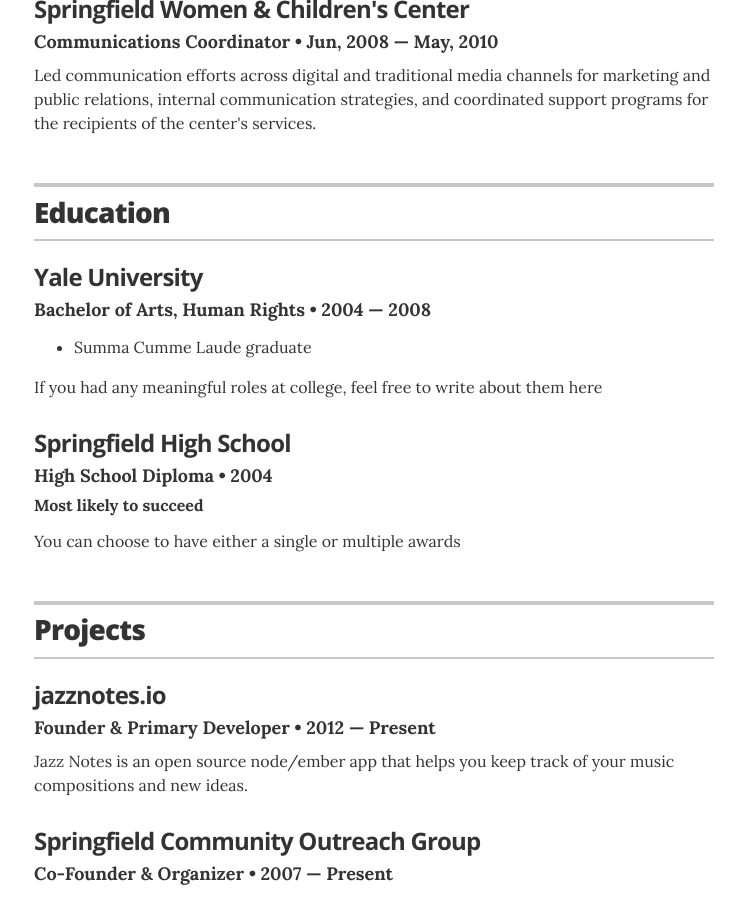
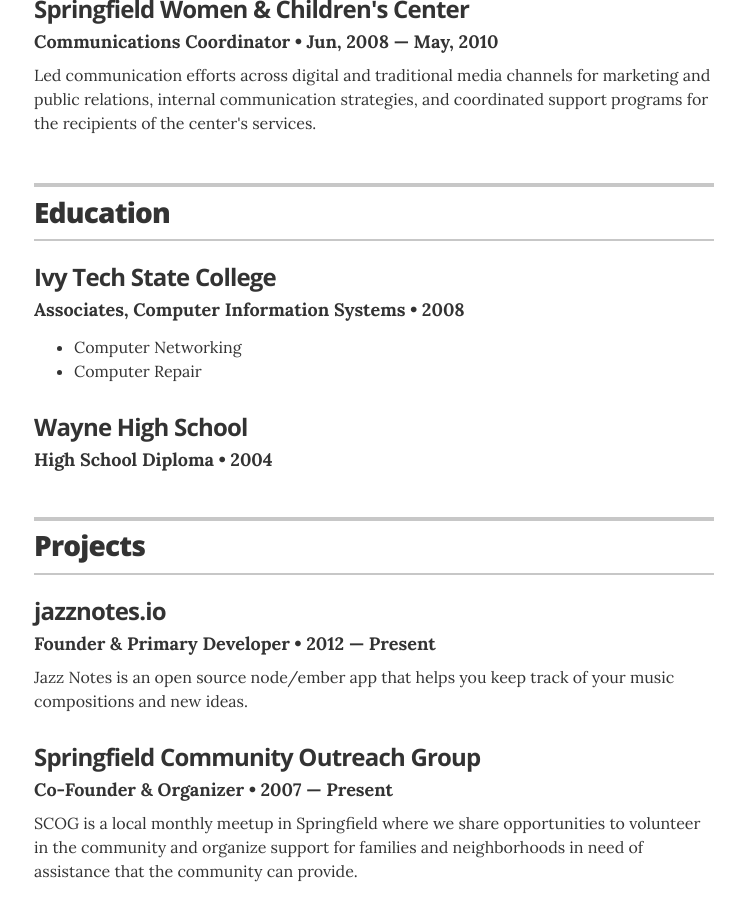
Before and after one commit to bbooker5/about, a Jekyll site: the page built from index.html, in a window 1280 px wide and 900 px high, scrolled down 736 px. Shown: the whole window, without its empty margins (266-1011 px from the left). Built offline with Jekyll 4.4.1, drawn with Linux system fonts in a browser that asks for light colours.

Commit message:
Update _data/education.yml

```diff
--- a/_data/education.yml
+++ b/_data/education.yml
@@ -1,13 +1,15 @@
 # Degree
-- degree: Bachelor of Arts, Human Rights
-  uni: Yale University
-  year: 2004 &mdash; 2008
+- degree: Associates, Computer Information Systems
+  uni: Ivy Tech State College
+  year: 2008
   awards:
-    - award: Summa Cumme Laude graduate
-  summary: If you had any meaningful roles at college, feel free to write about them here
+    - award: Computer Networking
+    - award: Computer Repair
+ # summary: You can choose to have either a single or multiple awards
+
 
 - degree: High School Diploma
-  uni: Springfield High School
+  uni: Wayne High School
   year: 2004
-  award: Most likely to succeed
-  summary: You can choose to have either a single or multiple awards
+# award: Most likely to succeed
+# summary: You can choose to have either a single or multiple awards
```
